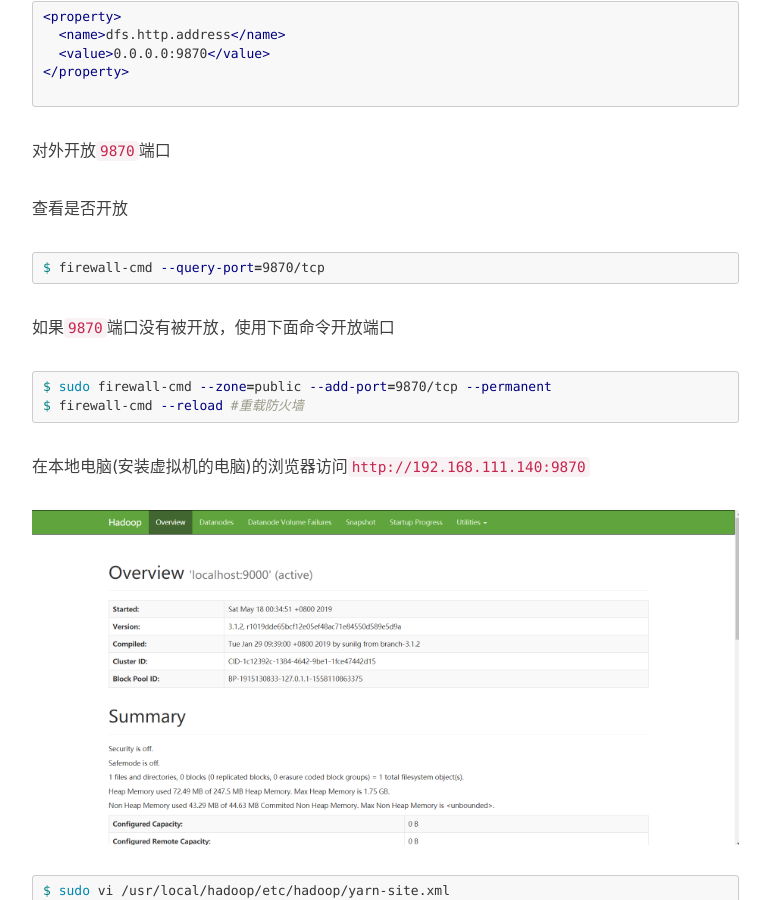
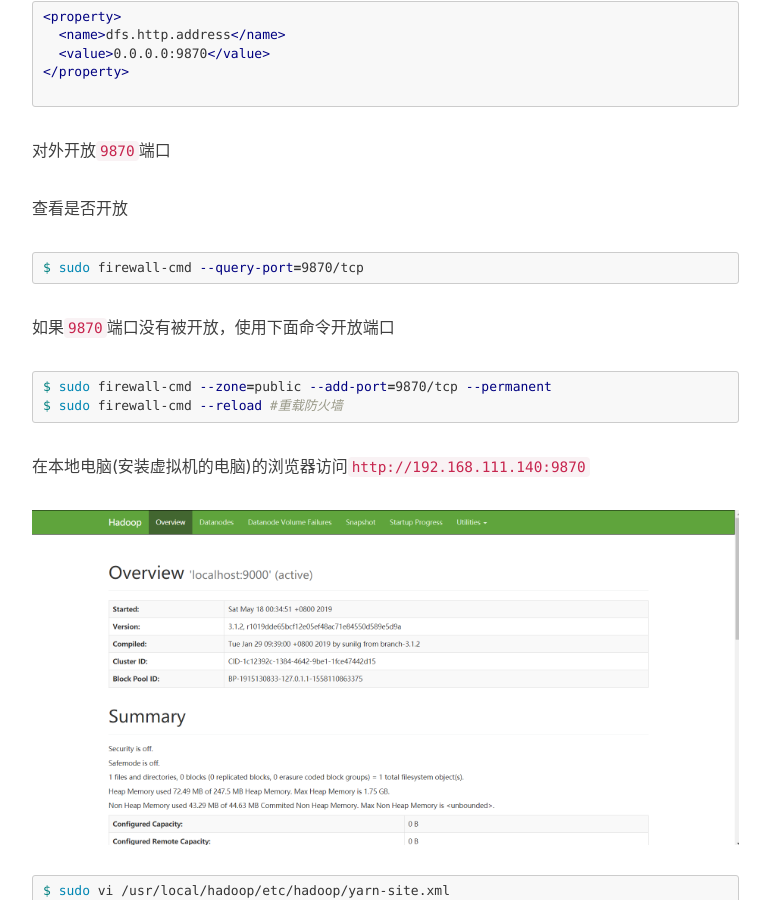
Before and after one commit to chenquan/chenquan.github.io, a Jekyll site: the page built from _posts/2019-05-18-VM虚拟机搭建hadoop集群.md, in a window 1280 px wide and 900 px high, scrolled down 16135 px. Shown: the whole window, without its empty margins (233-1003 px from the left). Built offline with Jekyll 4.4.1, drawn with Linux system fonts in a browser that asks for light colours; nearby versions of some CDN libraries; comment, search, counter and statistics services are not loaded.

`````diff
--- a/_posts/2019-05-18-VM虚拟机搭建hadoop集群.md
+++ b/_posts/2019-05-18-VM虚拟机搭建hadoop集群.md
@@ -607,14 +607,14 @@ $ sudo vim /usr/local/hadoop/etc/hadoop/hdfs-site.xml
 查看是否开放
 
 ```shell
-$ firewall-cmd --query-port=9870/tcp
+$ sudo firewall-cmd --query-port=9870/tcp
 ```
 
 如果`9870`端口没有被开放，使用下面命令开放端口
 
 ```shell
 $ sudo firewall-cmd --zone=public --add-port=9870/tcp --permanent
-$ firewall-cmd --reload #重载防火墙
+$ sudo firewall-cmd --reload #重载防火墙
 ```
 
 在本地电脑(安装虚拟机的电脑)的浏览器访问`http://192.168.111.140:9870`
@@ -700,12 +700,12 @@ $ curl http://192.168.111.140:8088/cluster
 查看是否开放
 
 ```shell
-$ firewall-cmd --query-port=8088/tcp #
+$ sudo firewall-cmd --query-port=8088/tcp #
 ````
 
 ```shell
 $ sudo firewall-cmd --zone=public --add-port=8088/tcp --permanent
-$ firewall-cmd --reload #重载防火墙
+$ sudo firewall-cmd --reload #重载防火墙
 ```
 
 [http://192.168.111.140:8088/](http://192.168.111.140:8088/)
`````
